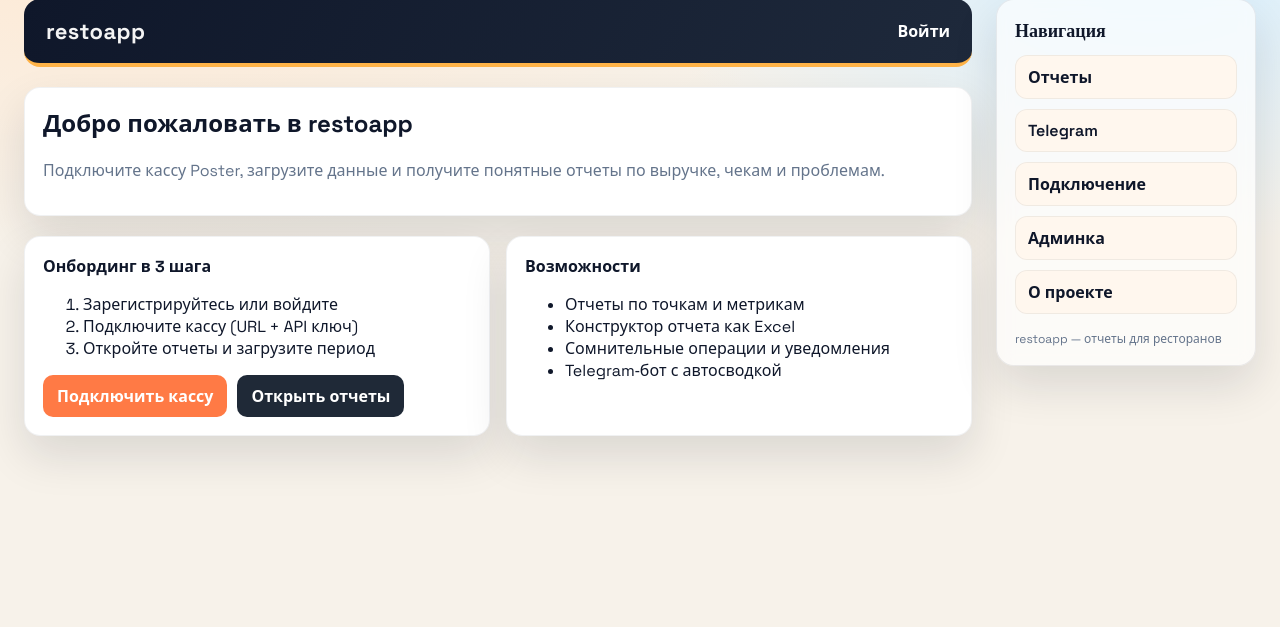
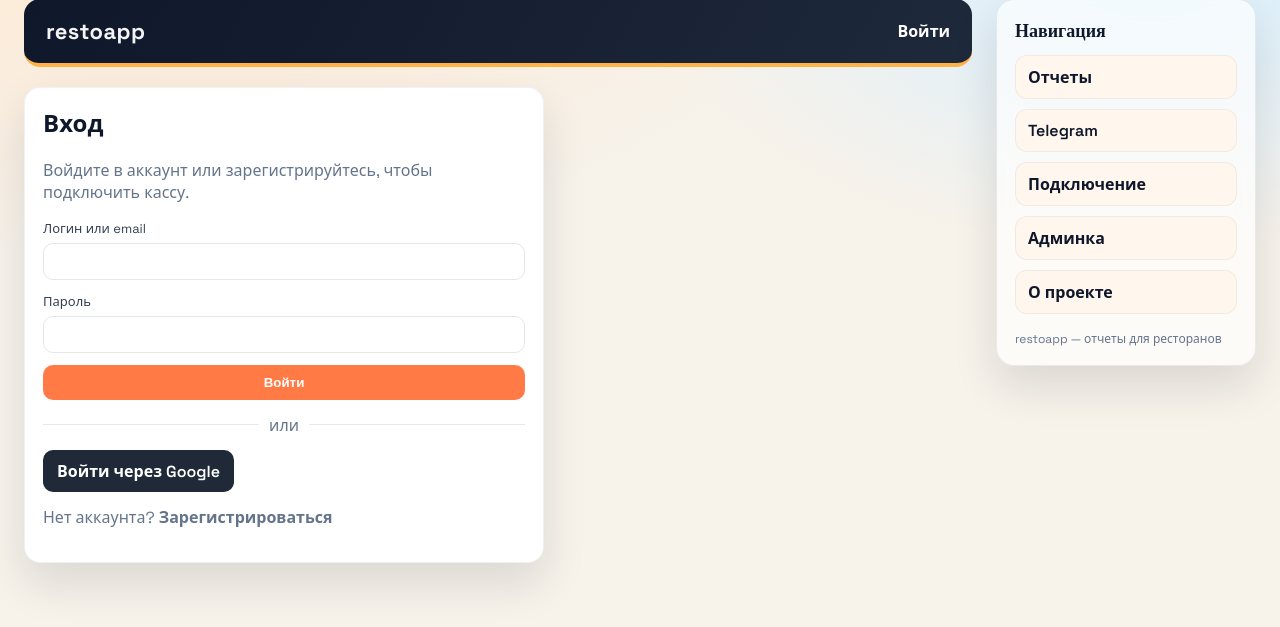
Before and after one commit to ant-ok/restoapp, a Django app: page / in a window 1280 px wide. Shown: the part 25-652 px from the top of the page. Run offline with Django 4.2, Linux system fonts and the light colour scheme.

Commit message:
Login-only home and Google auth

```diff
--- a/config/urls.py
+++ b/config/urls.py
@@ -25,6 +25,7 @@ urlpatterns = [
     path("onboarding/", reports_views.onboarding),
     path('admin/', admin.site.urls),
     path("accounts/", include("django.contrib.auth.urls")),
+    path("accounts/", include("allauth.urls")),
     path("poster/auth/start/", reports_views.poster_auth_start),
     path("poster/auth/callback/", reports_views.poster_auth_callback),
     path("reports/", reports_views.reports_dashboard),
--- a/reports/templates/home.html
+++ b/reports/templates/home.html
@@ -1,35 +1,36 @@
 {% extends "base.html" %}
 
-{% block title %}restoapp{% endblock %}
+{% block title %}Вход — restoapp{% endblock %}
 {% block header_title %}restoapp{% endblock %}
 
 {% block content %}
-  <div class="card">
-    <h2 style="margin-top:0;">Добро пожаловать в restoapp</h2>
-    <p class="muted">Подключите кассу Poster, загрузите данные и получите понятные отчеты по выручке, чекам и проблемам.</p>
-  </div>
+  <div class="card" style="max-width:520px;">
+    <h2 style="margin-top:0;">Вход</h2>
+    <p class="muted">Войдите в аккаунт или зарегистрируйтесь, чтобы подключить кассу.</p>
 
-  <div class="grid-2">
-    <div class="card">
-      <strong>Онбординг в 3 шага</strong>
-      <ol>
-        <li>Зарегистрируйтесь или войдите</li>
-        <li>Подключите кассу (URL + API ключ)</li>
-        <li>Откройте отчеты и загрузите период</li>
-      </ol>
-      <div style="margin-top:12px;display:flex;gap:10px;flex-wrap:wrap;">
-        <a class="btn" href="/onboarding/">Подключить кассу</a>
-        <a class="btn secondary" href="/reports/">Открыть отчеты</a>
+    <form method="post" action="/accounts/login/" style="display:grid;gap:12px;">
+      {% csrf_token %}
+      <div>
+        <label>Логин или email</label>
+        <input type="text" name="username" required />
       </div>
+      <div>
+        <label>Пароль</label>
+        <input type="password" name="password" required />
+      </div>
+      <button class="btn" type="submit">Войти</button>
+    </form>
+
+    <div style="margin:14px 0;display:flex;gap:10px;align-items:center;">
+      <div style="flex:1;height:1px;background:#e2e8f0;"></div>
+      <span class="muted">или</span>
+      <div style="flex:1;height:1px;background:#e2e8f0;"></div>
     </div>
-    <div class="card">
-      <strong>Возможности</strong>
-      <ul>
-        <li>Отчеты по точкам и метрикам</li>
-        <li>Конструктор отчета как Excel</li>
-        <li>Сомнительные операции и уведомления</li>
-        <li>Telegram‑бот с автосводкой</li>
-      </ul>
-    </div>
+
+    <a class="btn secondary" href="/accounts/google/login/?process=login" style="display:inline-block;">Войти через Google</a>
+
+    <p class="muted" style="margin-top:14px;">
+      Нет аккаунта? <a href="/register/" style="font-weight:600;">Зарегистрироваться</a>
+    </p>
   </div>
 {% endblock %}
--- a/requirements.txt
+++ b/requirements.txt
@@ -7,3 +7,4 @@ whitenoise==6.7.0
 dj-database-url==2.2.0
 psycopg2-binary==2.9.9
 python-telegram-bot==20.7
+django-allauth==0.63.6
```
Also changed, not shown: config/settings.py (+17 -0 lines).
